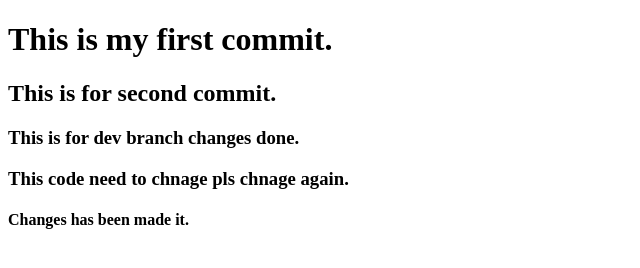
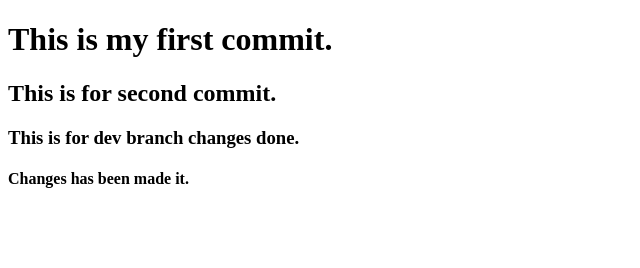
Before and after one commit to deepakdemo/sampleProject1, a plain HTML site: page index.html in a window 1280 px wide. Shown: the whole page, without its empty margins (0-640 px from the left). Drawn offline with Linux system fonts and the light colour scheme.

Commit message:
Update index.html
commited

```diff
--- a/index.html
+++ b/index.html
@@ -9,7 +9,6 @@
     <h1>This is my first commit.</h1>
     <h2>This is for second commit.</h2>
     <h3>This is for dev branch changes done.</h3>
-    <h3>This code need to chnage pls chnage again.</h3>
     <h4>Changes has been made it.</h4>
 </body>
 </html>
```
